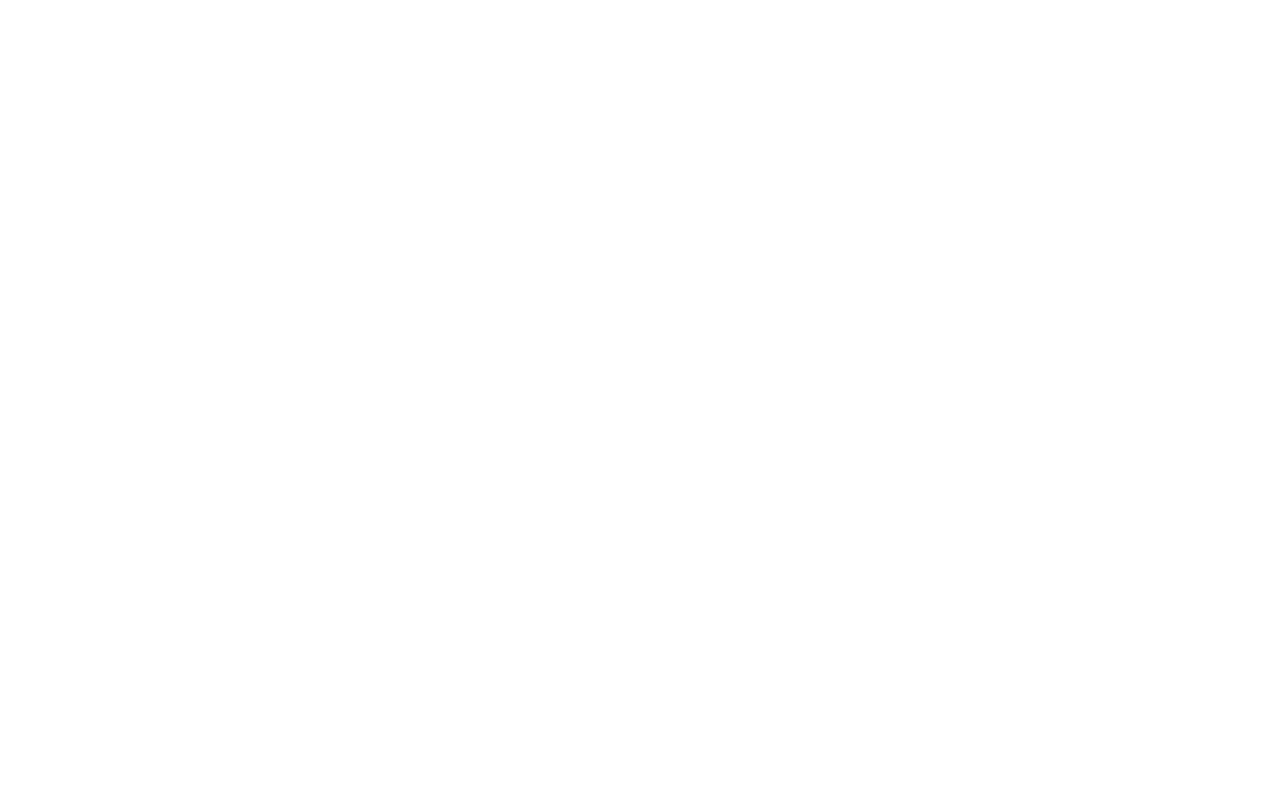
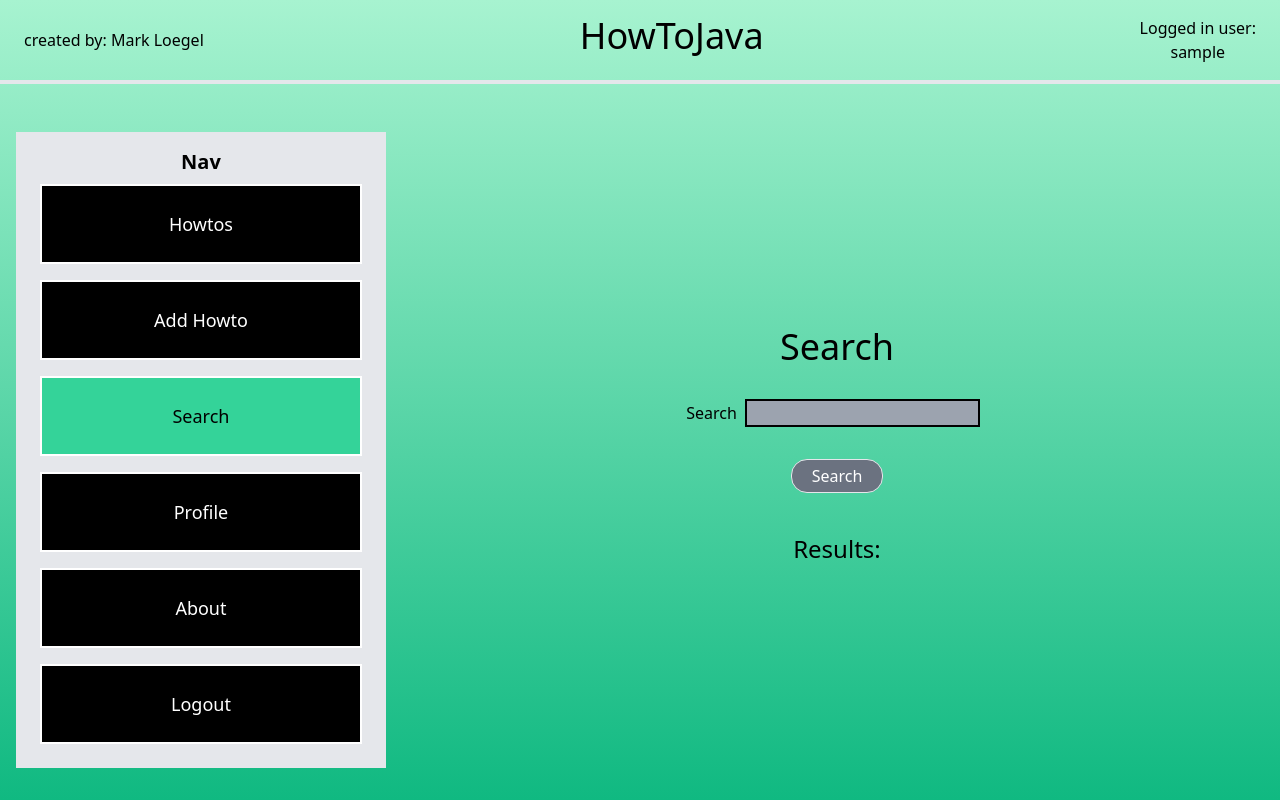
Before and after one commit to meloegel/HowToJavaFE, a React (Create React App) app: page /search in a window 1280 px wide. Built offline with nearby package versions, Linux system fonts and the light colour scheme; sample sign-in values are in the browser's storage.

Commit message:
search for howtos working

```diff
--- a/src/components/common/howtoCard.tsx
+++ b/src/components/common/howtoCard.tsx
@@ -8,6 +8,7 @@
   category: string;
   complexity: string;
   user: string;
+  background: boolean;
 };
 
 export default function HowToCard({
@@ -17,6 +18,7 @@
   complexity,
   user,
   howtoid,
+  background
 }: HowToCardType): JSX.Element {
   const [request, data] = useFetch<any>();
   const [steps, setSteps] = useState([] as any[]);
@@ -41,7 +43,7 @@
   }, [data]);
 
   return (
-    <div className="p-8 border-2  m-auto mb-4 w-1/2 text-md bg-red-300 text-white font-medium">
+    <div className={`p-8 border-2  m-auto mb-4 w-1/2 text-md ${background ? "bg-red-300" : "bg-purple-500"} text-white font-medium`}>
       <h3 className="p-2 no-underline">
         Name: <span className="text-2xl underline">{name}</span>
       </h3>
--- a/src/components/common/navBar.tsx
+++ b/src/components/common/navBar.tsx
@@ -2,7 +2,7 @@
 import NavButton from "./button/navButton";
 
 export type NavBarType = {
-  active: "howtos" | "addhowto" | "myhowto" | "profile" | "logout" | "about";
+  active: "howtos" | "addhowto" | "search" | "profile" | "logout" | "about";
   className?: string;
 };
 
@@ -27,9 +27,9 @@
           className="m-2"
         />
         <NavButton
-          text="My Howtos"
-          onClick={() => history.push("/my-howtos")}
-          active={props.active === "myhowto"}
+          text="Search"
+          onClick={() => history.push("/search")}
+          active={props.active === "search"}
           className="m-2"
         />
         <NavButton
--- a/src/components/pages/homePage.tsx
+++ b/src/components/pages/homePage.tsx
@@ -21,10 +21,8 @@
   }, [request, token]);
 
   useEffect(() => {
-    console.log(data);
     if (data) {
       setHowtos(data);
-      console.log(howtos);
     }
   }, [data, howtos]);
 
@@ -36,9 +34,10 @@
         <div className="col-start-2 col-span-3 m-auto w-full">
           <h2 className="text-center text-4xl p-4 mb-2">Howtos</h2>
           {howtos !== []
-            ? howtos.map((howto): any => (
+            ? howtos.map((howto, key): any => (
                 <HowToCard
-                  key={howto.howtoid}
+                  key={key}
+                  background={key % 2 === 0}
                   howtoid={howto.howtoid}
                   name={howto.name}
                   description={howto.description}
--- a/src/components/pages/myHowtos.tsx
+++ /dev/null
@@ -1,16 +0,0 @@
-import Header from "../common/header";
-import NavBar from "../common/navBar";
-
-export default function MyHowtos(): JSX.Element {
-  return (
-    <div className="h-screen">
-      <Header showUser={true} />
-      <div className="grid gird-cols-4 gap-6 p-4">
-        <NavBar active={"myhowto"} />
-        <div className="col-start-2 col-span-3 m-auto">
-          <h2 className="text-center text-4xl p-4 mb-2">My HowTos</h2>
-        </div>
-      </div>
-    </div>
-  );
-}
--- /dev/null
+++ b/src/components/pages/search.tsx
@@ -0,0 +1,101 @@
+import { useEffect, useState } from "react";
+import useFetch from "../../hooks/useFetch";
+import Button from "../common/button/button";
+import Header from "../common/header";
+import HowToCard from "../common/howtoCard";
+import NavBar from "../common/navBar";
+
+const initialFormValues = {
+  search: "",
+};
+
+export default function Search(): JSX.Element {
+  const [request, data] = useFetch<any>();
+  const [formValues, setFormValues] = useState(initialFormValues);
+  const [howtos, setHowtos] = useState([] as any[]);
+  const token = window.localStorage.getItem("token");
+
+  const onInputChange = (evt: any) => {
+    evt.preventDefault();
+    setFormValues({
+      ...formValues,
+      [evt.target.name]: evt.target.value,
+    });
+  };
+
+  const onSubmit = (evt: any) => {
+    evt.preventDefault();
+    const headers = {
+      "Content-Type": "application/json",
+      Authorization: token!,
+    };
+    let foo = formValues.search.replace(
+      " ",
+      "_"
+    )
+    request(
+      `http://localhost:2019/howtos/howtos/like/${foo}`,{
+        method: "GET",
+        headers: headers,
+      })
+  };
+
+  useEffect(() => {
+    if (data){
+      console.log(data)
+      setHowtos(data)
+    }
+  }, [data])
+
+  return (
+    <div className="h-screen">
+      <Header showUser={true} />
+      <div className="grid gird-cols-4 gap-6 p-4">
+        <NavBar active={"search"} />
+        <div className="col-start-2 col-span-3 m-auto w-full">
+          <h2 className="text-center text-4xl p-4 mb-2">Search</h2>
+          <form onSubmit={onSubmit} className="col-start-2 col-span-3 m-auto">
+            <div className="text-center">
+              <label>Search</label>
+              <input
+                className="bg-gray-400 border-2 border-black m-2"
+                value={formValues.search}
+                onChange={onInputChange}
+                name="search"
+                type="text"
+              />
+            </div>
+            <div className="flex justify-evenly p-6">
+              <Button
+                text="Search"
+                name="search"
+                onClick={() => {}}
+                className=" bg-gray-500 text-white"
+              />
+            </div>
+          </form>
+          <div>
+
+          {howtos !== []
+            ? <div>
+                <h2 className="text-center text-2xl p-4 mb-2">Results:</h2>
+                    {howtos.map((howto, key): any => (
+                        <HowToCard
+                  key={key}
+                  background={key % 2 === 0}
+                  howtoid={howto.howtoid}
+                  name={howto.name}
+                  description={howto.description}
+                  category={howto.category}
+                  complexity={howto.complexity}
+                  user={howto.user.username}
+                />
+              ))}
+              </div>
+            : null}
+          </div>
+        </div>
+      </div>
+    </div>
+  );
+}
--- a/src/router/AuthenticatedRouter.tsx
+++ b/src/router/AuthenticatedRouter.tsx
@@ -8,7 +8,7 @@
 import Profile from "../components/pages/Profile";
 import About from "../components/pages/about";
 import AddHowto from "../components/pages/addHowto";
-import MyHowtos from "../components/pages/myHowtos";
+import Search from "../components/pages/search";
 import AddSteps from "../components/pages/addSteps";
 
 export default function AuthenticatedRouter() {
@@ -23,7 +23,7 @@
           <PrivateRoute path="/profile" component={Profile} />
           <PrivateRoute path="/about" component={About} />
           <PrivateRoute path="/add-howto" component={AddHowto} />
-          <PrivateRoute path="/my-howtos" component={MyHowtos} />
+          <PrivateRoute path="/search" component={Search} />
           <PrivateRoute path="/add-steps" component={AddSteps} />
         </Switch>
       </UserContextProvider>
```
